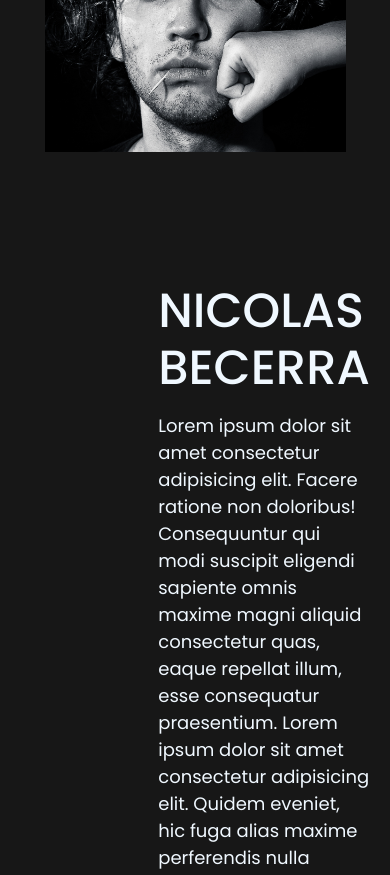
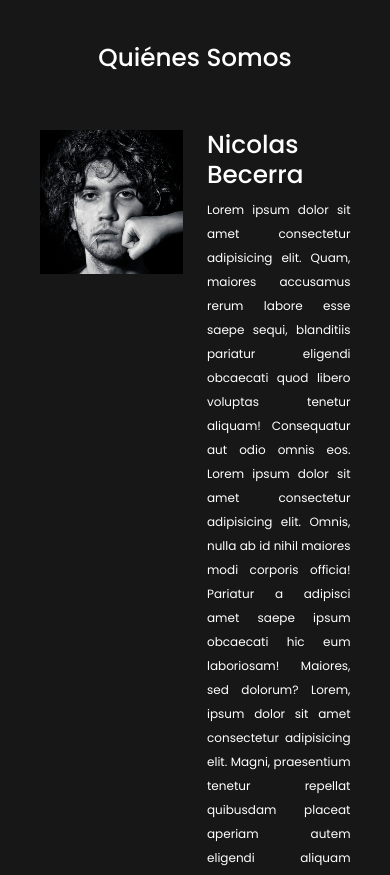
Before and after one commit to perroguardian99/PF-Becerra, a plain HTML site: page paginas/nosotros.html in a window 390 px wide. Shown: the part 1100-1975 px from the top of the page. Drawn offline with nearby package versions, Linux system fonts and the light colour scheme.

```diff
--- a/css/style.css
+++ b/css/style.css
@@ -189,11 +189,11 @@
 
 .container{
     width: 1000px !important;
+
 }
 
 .bg-primary{
     background-color: black !important;
-    margin-top: 100px;
 }
 
 .form-control{
@@ -206,8 +206,10 @@
     border: 1px solid black;
 }
 
-.contactForm{
-    background-color: #E1E2E6;
+.row{
+    font-size: 12px;
+    color: white;
+    line-height: 2em;
 }
 
 .contactForm .form-control{
@@ -231,12 +233,14 @@
 }
 
 .bi{
-    font-size: 40px;
+    font-size: 30px;
+    padding-right: 10px;
+    padding-top: 10px;
 }
 
 @media only screen and (max-width:600px){
     .container{
-        width: 100% !important;
+        width: 90% !important;
         padding-bottom: 207px;
     }
 }
@@ -266,6 +270,11 @@
     margin: 120px 0;
 }
 
+.nosotros{
+    text-align: justify;
+    line-height: 2em;
+}
+
 .container-fluid {
     color: aliceblue;
 }
@@ -280,45 +289,6 @@
     padding: 10px 20px;
 }
 
-.about {
-    display: flex;
-    justify-content: space-between;
-    align-items: center;
-    flex-wrap: wrap;
-    margin-bottom: 80px;
-}
-
-.about-image {
-    flex: 1;
-    margin-right: 40px;
-    overflow: hidden;
-}
-
-.about-image img {
-    max-width: 100%;
-    height: auto;
-    display: block;
-    transition: 0.5s ease;
-}
-
-.about-image:hover img {
-    transform: scale(1.2);
-}
-
-.about-content {
-    flex: 1;
-    color: aliceblue;
-}
-
-.about-content h2 {
-    font-size: 48px;
-    margin-bottom: 15px;
-}
-
-.about-content p {
-    font-size: 18px;
-    line-height: 1.5;
-}
 
 /*Servicios*/
 
--- a/paginas/nosotros.html
+++ b/paginas/nosotros.html
@@ -20,7 +20,7 @@
                     aria-labelledby="offcanvasNavbarLabel">
                     <div class="offcanvas-header text-white border-bottom">
                         <img class="navbar-brand me-auto col-2 col-lg-2" src="../imagenes/logo inconita blanco 2.png"
-                        alt="Logo">
+                            alt="Logo">
                         <button type="button" class="btn-close btn-close-white shadow-none" data-bs-dismiss="offcanvas"
                             aria-label="Close"></button>
                     </div>
@@ -68,7 +68,9 @@
                             cumque minus
                             nobis ratione. Hic explicabo ad odio aspernatur nihil quia, enim laboriosam inventore totam,
                             voluptatum
-                            accusamus.</p>
+                            accusamus. Lorem ipsum dolor sit amet consectetur adipisicing elit. Quasi accusamus facere
+                            tempore amet fuga cumque, iusto eius cum autem, dignissimos ut asperiores pariatur rem
+                            incidunt exercitationem dolor labore expedita minus?</p>
                     </div>
                 </div>
                 <div class="row justify-content-center">
@@ -98,62 +100,32 @@
                         </div>
                     </div>
                 </div>
-                <div class="row justify-content-center">
-                    <div class="col-10 col-lg-8">
-                        <img src="../imagenes/foto nico.jpg" class="d-block w-100" alt="">
-                    </div>
-                </div>
             </div>
         </section>
 
-        <div class="container">
-            <section class="about">
-                <div class="about-image">
-                    <img src="../imagenes/foto nico.jpg" alt="Imagen de Nicolas Becerra">
+        <section class="nosotros my-5">
+            <h2 class="text-center my-5 text-white">Quiénes Somos</h2>
+            <div class="container">
+                <div class="row">
+                    <div class="col-6">
+                        <img class="img-fluid" src="../imagenes/foto nico.jpg" alt="">
+                    </div>
+                    <div class="col-6">
+                        <h2>Nicolas Becerra</h2>
+                        <p>Lorem ipsum dolor sit amet consectetur adipisicing elit. Quam, maiores accusamus rerum labore
+                            esse saepe sequi, blanditiis pariatur eligendi obcaecati quod libero voluptas tenetur
+                            aliquam! Consequatur aut odio omnis eos. Lorem ipsum dolor sit amet consectetur adipisicing
+                            elit. Omnis, nulla ab id nihil maiores modi corporis officia! Pariatur a adipisci amet saepe
+                            ipsum obcaecati hic eum laboriosam! Maiores, sed dolorum? Lorem, ipsum dolor sit amet
+                            consectetur adipisicing elit. Magni, praesentium tenetur repellat quibusdam placeat aperiam
+                            autem eligendi aliquam veniam corrupti illo eum assumenda omnis esse sequi asperiores
+                            adipisci? Omnis, corporis. </p>
+                    </div>
+
                 </div>
-                <div class="about-content">
-                    <h2>NICOLAS BECERRA</h2>
-                    <p>Lorem ipsum dolor sit amet consectetur adipisicing elit. Facere ratione non doloribus!
-                        Consequuntur qui modi suscipit eligendi sapiente omnis maxime magni aliquid consectetur quas,
-                        eaque repellat illum, esse consequatur praesentium. Lorem ipsum dolor sit amet consectetur
-                        adipisicing elit. Quidem eveniet, hic fuga alias maxime perferendis nulla reprehenderit quae eum
-                        excepturi soluta id quod numquam placeat cumque ratione, dolorum sequi architecto? Lorem ipsum
-                        dolor, sit amet consectetur adipisicing elit. Ex voluptatum possimus, aperiam provident ducimus
-                        hic reiciendis? Ipsam repellat nisi placeat modi incidunt, expedita molestias fugit, architecto
-                        sint ut quae iure. Lorem ipsum, dolor sit amet consectetur adipisicing elit. Voluptatem amet,
-                        hic dolores, similique ut exercitationem, rem doloribus veniam quas nesciunt facere fugit.
-                        Corporis quos maiores harum placeat vel! Quos, possimus. Lorem, ipsum dolor sit amet consectetur
-                        adipisicing elit. Eveniet nisi eius, itaque dolorem neque quisquam possimus expedita odio
-                        doloremque cupiditate explicabo facilis voluptate, debitis fugiat molestiae quia placeat.
-                        Blanditiis, delectus? Lorem ipsum dolor sit amet consectetur adipisicing elit. Pariatur
-                        voluptatibus molestias quod consequatur voluptates voluptas quae laborum, consequuntur id
-                        aspernatur, dolorem magni? Aliquid rerum ut nostrum aut nisi dolores illum!</p>
-                </div>
-            </section>
-            <section class="about">
-                <div class="about-content">
-                    <h2>FLORENCIA CANTONI</h2>
-                    <p>Lorem ipsum dolor sit amet consectetur adipisicing elit. Facere ratione non doloribus!
-                        Consequuntur qui modi suscipit eligendi sapiente omnis maxime magni aliquid consectetur quas,
-                        eaque repellat illum, esse consequatur praesentium. Lorem ipsum dolor sit amet consectetur
-                        adipisicing elit. Quidem eveniet, hic fuga alias maxime perferendis nulla reprehenderit quae eum
-                        excepturi soluta id quod numquam placeat cumque ratione, dolorum sequi architecto? Lorem ipsum
-                        dolor, sit amet consectetur adipisicing elit. Ex voluptatum possimus, aperiam provident ducimus
-                        hic reiciendis? Ipsam repellat nisi placeat modi incidunt, expedita molestias fugit, architecto
-                        sint ut quae iure. Lorem ipsum, dolor sit amet consectetur adipisicing elit. Voluptatem amet,
-                        hic dolores, similique ut exercitationem, rem doloribus veniam quas nesciunt facere fugit.
-                        Corporis quos maiores harum placeat vel! Quos, possimus. Lorem ipsum dolor sit amet, consectetur
-                        adipisicing elit. Reiciendis molestiae omnis autem assumenda vero error doloribus explicabo
-                        veniam accusamus dolore sunt obcaecati, excepturi aperiam cupiditate cumque, itaque debitis
-                        dolor quibusdam! Lorem ipsum dolor sit amet consectetur adipisicing elit. Iste commodi neque
-                        nam, asperiores dolore obcaecati non officia sunt nihil, ex rem! Consectetur impedit nulla
-                        ducimus, maxime quis iste hic quae.</p>
-                </div>
-                <div class="about-image">
-                    <img src="../imagenes/foto flor.jpg" alt="Imagen de Florencia Cantoni">
-                </div>
-            </section>
-        </div>
+
+            </div>
+        </section>
     </main>
 
     <footer class="pie-pagina">
```
Also changed, not shown: paginas/contacto.html (+4 -1 lines).
